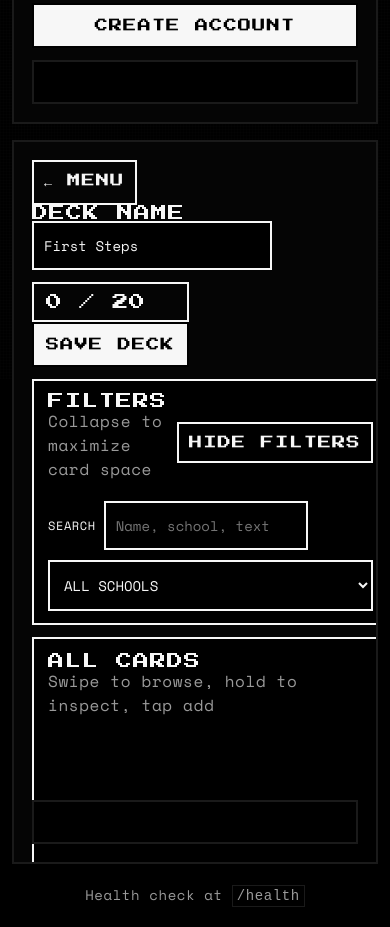
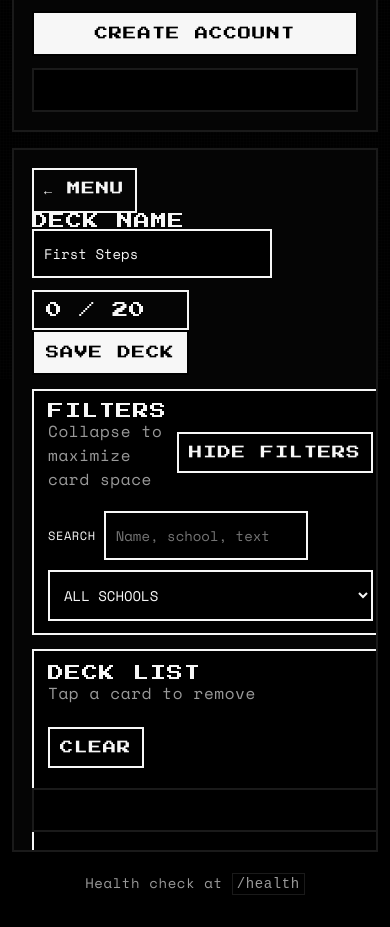
Before and after one commit to jonathan-hinds/card, a website: page public/index.html in a window 390 px wide. Shown: the part 465-1392 px from the top of the page. Drawn offline with nearby package versions, Linux system fonts and the light colour scheme.

Commit message:
Revert "Refactor deck builder layout for mobile"
This reverts commit c4b9bbde357534be5d180cce46876d42819a1c27.

```diff
--- a/public/index.html
+++ b/public/index.html
@@ -94,8 +94,6 @@
           </div>
         </header>
 
-        <div class="deck-workspace">
-          <div class="deck-grid">
         <section class="filter-panel" id="filter-panel">
           <div class="filter-head">
             <div>
@@ -120,16 +118,7 @@
           </div>
         </section>
 
-            <div class="card-browser">
-              <div class="browser-head">
-                <div>
-                  <p class="label">All cards</p>
-                  <p class="muted">Swipe to browse, hold to inspect, tap add</p>
-                </div>
-              </div>
-              <div class="card-grid" id="card-grid"></div>
-            </div>
-
+        <div class="deck-layout">
           <aside class="deck-panel">
             <div class="panel-head">
               <div>
@@ -140,6 +129,15 @@
             </div>
             <ul class="deck-list" id="deck-list"></ul>
           </aside>
+
+          <div class="card-browser">
+            <div class="browser-head">
+              <div>
+                <p class="label">All cards</p>
+                <p class="muted">Swipe to browse, hold to inspect, tap add</p>
+              </div>
+            </div>
+            <div class="card-grid" id="card-grid"></div>
           </div>
         </div>
         <div class="status" id="deck-status" role="status" aria-live="polite"></div>
--- a/public/styles.css
+++ b/public/styles.css
@@ -20,9 +20,10 @@ body {
   display: flex;
   flex-direction: column;
   align-items: center;
-  padding: 32px 14px 28px;
+  padding: 48px 16px 40px;
   position: relative;
-  overflow: hidden;
+  overflow-x: hidden;
+  overflow-y: hidden;
 }
 
 .noise {
@@ -82,7 +83,6 @@ h1 {
   display: grid;
   gap: 16px;
   z-index: 1;
-  min-height: 0;
 }
 
 .panel {
@@ -284,32 +284,21 @@ h1 {
 }
 
 .deck-builder {
-  display: flex;
-  flex-direction: column;
-  gap: 14px;
-  min-height: 0;
-  height: calc(100vh - 140px);
+  display: grid;
+  grid-template-rows: auto auto 1fr auto;
+  gap: 18px;
+  min-height: 80vh;
+  height: min(900px, calc(100vh - 140px));
   max-height: calc(100vh - 140px);
   overflow: hidden;
 }
 
-.deck-workspace {
-  display: flex;
-  flex-direction: column;
-  gap: 12px;
-  flex: 1;
-  min-height: 0;
-}
-
-.deck-grid {
+.deck-layout {
   display: grid;
-  grid-template-columns: 1.35fr 1fr;
-  grid-template-rows: auto 1fr;
-  grid-template-areas:
-    'filters filters'
-    'browser deck';
-  gap: 12px;
-  flex: 1;
+  grid-template-columns: 1.4fr 1fr;
+  grid-template-areas: 'browser deck';
+  gap: 14px;
+  height: 100%;
   min-height: 0;
 }
 
@@ -345,7 +334,6 @@ h1 {
   display: flex;
   gap: 10px;
   align-items: center;
-  flex-wrap: wrap;
 }
 .card-grid {
   display: grid;
@@ -524,7 +512,6 @@ code {
 }
 
 .filter-panel {
-  grid-area: filters;
   border: 2px solid var(--fg);
   background: #000;
   padding: 12px 14px;
@@ -548,18 +535,11 @@ code {
 }
 
 @media (max-width: 960px) {
-  .deck-grid {
+  .deck-layout {
     grid-template-columns: 1fr;
     grid-template-areas:
-      'filters'
-      'browser'
-      'deck';
-    grid-template-rows: auto minmax(260px, 1fr) minmax(220px, 0.9fr);
-  }
-
-  .deck-builder {
-    height: calc(100vh - 130px);
-    max-height: calc(100vh - 130px);
+      'deck'
+      'browser';
   }
 
   .card-grid {
@@ -569,7 +549,7 @@ code {
 
 @media (max-width: 520px) {
   body {
-    padding: 24px 12px 22px;
+    padding: 32px 12px 28px;
   }
 
   h1 {
@@ -592,13 +572,15 @@ code {
   }
 
   .deck-builder {
-    gap: 12px;
+    gap: 14px;
     height: calc(100vh - 120px);
-    max-height: calc(100vh - 120px);
   }
 
-  .deck-grid {
-    grid-template-rows: auto minmax(230px, 0.95fr) minmax(280px, 1.05fr);
+  .deck-layout {
+    grid-template-columns: 1fr;
+    grid-template-rows: minmax(220px, 0.9fr) minmax(320px, 1.1fr);
+    height: 100%;
+    min-height: 0;
   }
 
   .card-browser,
```
Lines whose indentation alone changed are shown as unchanged.
